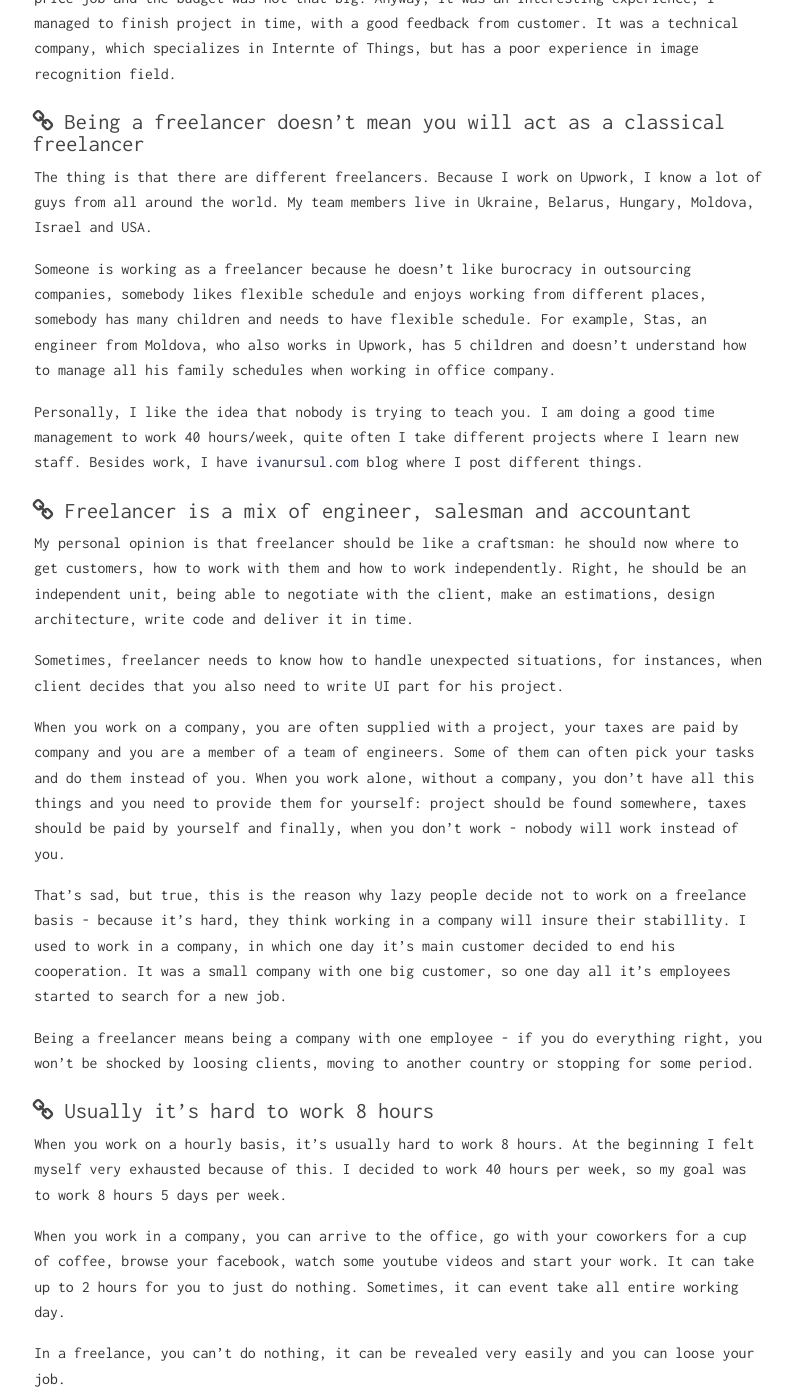
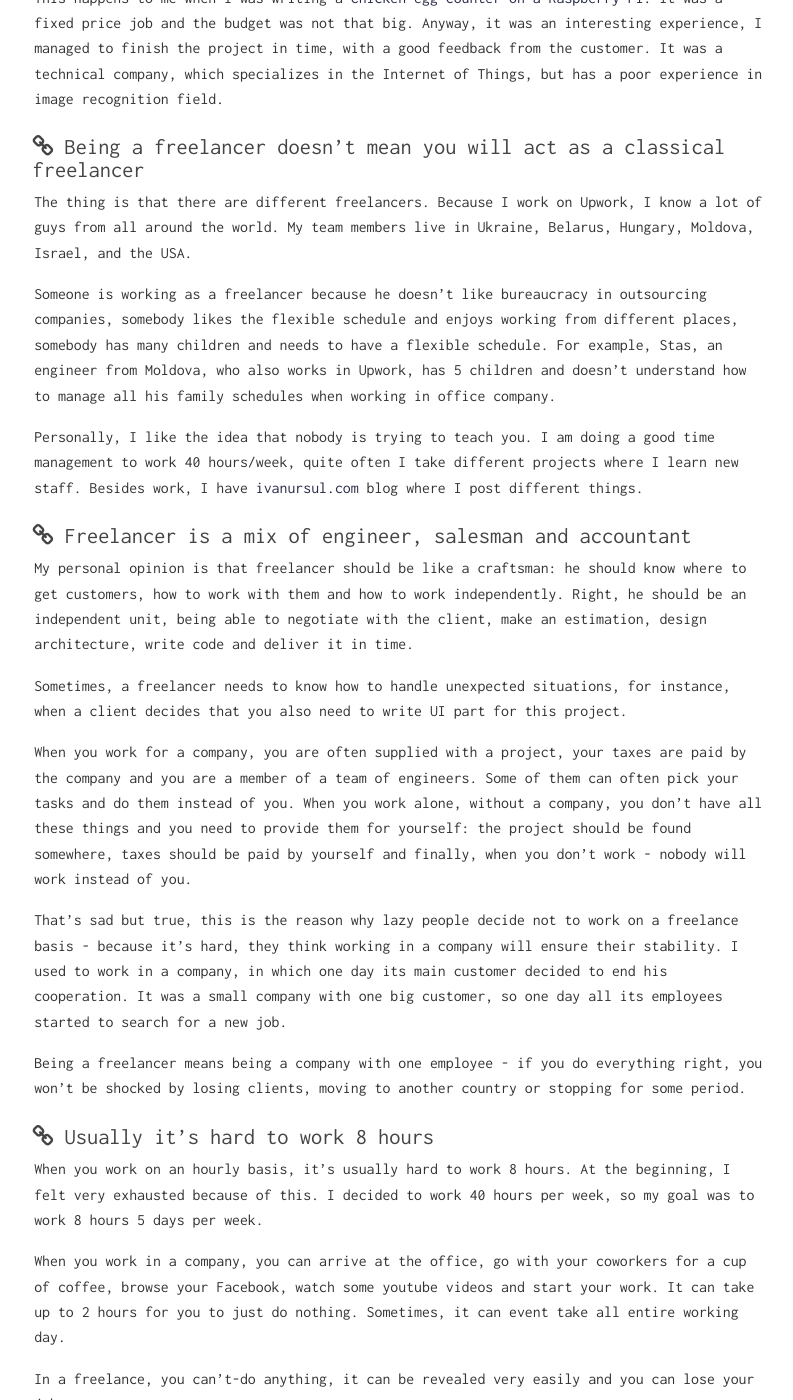
Before and after one commit to ivanursul/ivanursul, a Jekyll site: the page built from _posts/2017-10-02-top-things-to-know-as-freelancer.markdown, in a window 1280 px wide and 1400 px high, scrolled down 1120 px. Shown: the whole window, without its empty margins (241-1034 px from the left). Built offline with Jekyll 4.4.1, drawn with Linux system fonts in a browser that asks for light colours; comment, search, counter and statistics services are not loaded; some of the changed text lies outside the part shown.

Commit message:
Added rest of the files

```diff
--- a/_posts/2017-10-02-top-things-to-know-as-freelancer.markdown
+++ b/_posts/2017-10-02-top-things-to-know-as-freelancer.markdown
@@ -5,13 +5,13 @@
 permalink: how-to-be-a-freelancer
 ---
 
-Hi, my name is Ivan Ursul and I am a freelance engineer since 2015. It's been a while since I started my career as an independent freelancer, I started it as an engineer in Upwork, in one of their teams, where I was involved first in reporting backend service, then in time-tracker pipeline, which is served as a backend for Upwork Tracker Application(UTA) client.
+Hi, my name is Ivan Ursul and I am a freelance engineer since 2015. It's been a while since I started my career as an independent freelancer, I started it as an engineer in Upwork, in one of their teams, where I was involved first in reporting backend service, then in the time-tracker pipeline, which is served as a backend for Upwork Tracker Application(UTA) client.
 
 Today I continue my work with Upwork, but I am also actively working with other customers, who are very different. I've successfully completed 22 projects since the very beginning.
 
-That's why I decided to write an article about different aspects of everyday life of freelance engineer. You may agree or disagree, anyway, I encourage you to leave your thoughts under this article.
+That's why I decided to write an article about different aspects of everyday life of a freelance engineer. You may agree or disagree, anyway, I encourage you to leave your thoughts under this article.
 
-This article will be grounded on Upwork platform, I havent's used other platforms, but I am sure the approach is the same.
+This article will be grounded on Upwork platform, I haven't used other platforms, but I am sure the approach is the same.
 
 ### <a href="#understand_customer" name="understand_customer"><i class="fa fa-link anchor" aria-hidden="true"></i></a> You will have to get to know your customer
 
@@ -19,49 +19,49 @@
 
 ### <a href="#different_rates" name="different_rates"><i class="fa fa-link anchor" aria-hidden="true"></i></a> Your rates will differ on a different projects
 
-Quite often you will decide to work on lower rates. There may be different reasons, starting from a willing to add it in your portfolio and ending with a curiosity. Not everything in this life can be measured by money, customers know that and quite often use it to aqcuire talanted freelancers.
+Quite often you will decide to work on lower rates. There may be different reasons, starting with a willingness to add it to your portfolio and ending with a curiosity. Not everything in this life can be measured by money, customers know that and quite often use it to acquire talented freelancers.
 
-This happen to me when I was writing a [Chicken egg counter on a Raspberry PI](https://ivanursul.com/counting-eggs-in-opencv). It was a fixed price job and the budget was not that big. Anyway, it was an interesting experience, I managed to finish project in time, with a good feedback from customer. It was a technical company, which specializes in Internte of Things, but has a poor experience in image recognition field.
+This happens to me when I was writing a [Chicken egg counter on a Raspberry PI](https://ivanursul.com/counting-eggs-in-opencv). It was a fixed price job and the budget was not that big. Anyway, it was an interesting experience, I managed to finish the project in time, with a good feedback from the customer. It was a technical company, which specializes in the Internet of Things, but has a poor experience in image recognition field.
 
 
 ### <a href="#freelancer" name="freelancer"><i class="fa fa-link anchor" aria-hidden="true"></i></a> Being a freelancer doesn't mean you will act as a classical freelancer
 
-The thing is that there are different freelancers. Because I work on Upwork, I know a lot of guys from all around the world. My team members live in Ukraine, Belarus, Hungary, Moldova, Israel and USA.
+The thing is that there are different freelancers. Because I work on Upwork, I know a lot of guys from all around the world. My team members live in Ukraine, Belarus, Hungary, Moldova, Israel, and the USA.
 
-Someone is working as a freelancer because he doesn't like burocracy in outsourcing companies, somebody likes flexible schedule and enjoys working from different places, somebody has many children and needs to have flexible schedule. For example, Stas, an engineer from Moldova, who also works in Upwork, has 5 children and doesn't understand how to manage all his family schedules when working in office company.
+Someone is working as a freelancer because he doesn't like bureaucracy in outsourcing companies, somebody likes the flexible schedule and enjoys working from different places, somebody has many children and needs to have a flexible schedule. For example, Stas, an engineer from Moldova, who also works in Upwork, has 5 children and doesn't understand how to manage all his family schedules when working in office company.
 
 Personally, I like the idea that nobody is trying to teach you. I am doing a good time management to work 40 hours/week, quite often I take different projects where I learn new staff. Besides work, I have [ivanursul.com](https://ivanursul.com) blog where I post different things.
 
 ### <a href="#mix" name="mix"><i class="fa fa-link anchor" aria-hidden="true"></i></a> Freelancer is a mix of engineer, salesman and accountant
 
-My personal opinion is that freelancer should be like a craftsman: he should now where to get customers, how to work with them and how to work independently. Right, he should be an independent unit, being able to negotiate with the client, make an estimations, design architecture, write code and deliver it in time.
+My personal opinion is that freelancer should be like a craftsman: he should know where to get customers, how to work with them and how to work independently. Right, he should be an independent unit, being able to negotiate with the client, make an estimation, design architecture, write code and deliver it in time.
 
-Sometimes, freelancer needs to know how to handle unexpected situations, for instances, when client decides that you also need to write UI part for his project.
+Sometimes, a freelancer needs to know how to handle unexpected situations, for instance, when a client decides that you also need to write UI part for this project.
 
-When you work on a company, you are often supplied with a project, your taxes are paid by company and you are a member of a team of engineers. Some of them can often pick your tasks and do them instead of you.
-When you work alone, without a company, you don't have all this things and you need to provide them for yourself: project should be found somewhere, taxes should be paid by yourself and finally, when you don't work - nobody will work instead of you.
+When you work for a company, you are often supplied with a project, your taxes are paid by the company and you are a member of a team of engineers. Some of them can often pick your tasks and do them instead of you.
+When you work alone, without a company, you don't have all these things and you need to provide them for yourself: the project should be found somewhere, taxes should be paid by yourself and finally, when you don't work - nobody will work instead of you.
 
-That's sad, but true, this is the reason why lazy people decide not to work on a freelance basis - because it's hard, they think working in a company will insure their stabillity. I used to work in a company, in which one day it's main customer decided to end his cooperation. It was a small company with one big customer, so one day all it's employees started to search for a new job.
+That's sad but true, this is the reason why lazy people decide not to work on a freelance basis - because it's hard, they think working in a company will ensure their stability. I used to work in a company, in which one day its main customer decided to end his cooperation. It was a small company with one big customer, so one day all its employees started to search for a new job.
 
-Being a freelancer means being a company with one employee - if you do everything right, you won't be shocked by loosing clients, moving to another country or stopping for some period.
+Being a freelancer means being a company with one employee - if you do everything right, you won't be shocked by losing clients, moving to another country or stopping for some period.
 
 ### <a href="#8hours" name="8hours"><i class="fa fa-link anchor" aria-hidden="true"></i></a> Usually it's hard to work 8 hours
 
-When you work on a hourly basis, it's usually hard to work 8 hours. At the beginning I felt myself very exhausted because of this. I decided to work 40 hours per week, so my goal was to work 8 hours 5 days per week.
+When you work on an hourly basis, it's usually hard to work 8 hours. At the beginning, I felt very exhausted because of this. I decided to work 40 hours per week, so my goal was to work 8 hours 5 days per week.
 
-When you work in a company, you can arrive to the office, go with your coworkers for a cup of coffee, browse your facebook, watch some youtube videos and start your work. It can take up to 2 hours for you to just do nothing. Sometimes, it can event take all entire working day.
+When you work in a company, you can arrive at the office, go with your coworkers for a cup of coffee, browse your Facebook, watch some youtube videos and start your work. It can take up to 2 hours for you to just do nothing. Sometimes, it can event take all entire working day.
 
-In a freelance, you can't do nothing, it can be revealed very easily and you can loose your job.
+In a freelance, you can't-do anything, it can be revealed very easily and you can lose your job.
 
-There's also another way. You can find a company, which wants to hire someone from the network to work under their name. In this case, you are not a freelancer, but rather a employee, who works from home.
+There's also another way. You can find a company, which wants to hire someone from the network to work under their name. In this case, you are not a freelancer, but rather an employee, who works from home.
 
 ### <a href="#learn" name="learn"><i class="fa fa-link anchor" aria-hidden="true"></i></a> Learn how to calculate
 
-When I started to work on Upwork, I didn't knew this things. Now I am happy to write them so anyone who reads this article won't shoot themselves in a foot.
+When I started to work on Upwork, I didn't know this thing. Now I am happy to write them so anyone who reads this article won't shoot themselves in a foot.
 
 So, the science of calculating your rate is that you need to calculate how much would you like to earn. Then, you need to take into account, that you need a vacation. Freelance vacations are not funded by customers.
 
-We have 12 months in a year, and approximately, you will have 1 month of vacation, which menas you will work 91% of time in a year.
+We have 12 months in a year, and approximately, you will have 1 month of vacation, which means you will work 91% of the time in a year.
 
 Additionally, you will probably need some sick leaves or days, when you won't be available. Let's say, it's 14 days, which is ~4% of your total time in a year.
 
@@ -69,9 +69,9 @@
 
 ### <a href="#wfh" name="wfh"><i class="fa fa-link anchor" aria-hidden="true"></i></a> Working from home is not for every freelancer
 
-Last thing I'd like to say is that working from home is not for everyone. Personally I managed to work from home for 2 months and then I decided to find some office. Hopefully, I met my groupmates from the university, since then, we are sharing office. It's a great place in the downtown with a good parking zone.
+The last thing I'd like to say is that working from home is not for everyone. Personally, I managed to work from home for 2 months and then I decided to find some office. Hopefully, I met my groupmates from the university, since then, we are sharing an office. It's a great place in the downtown with a good parking zone.
 
-I don't understand people, who say that working from home is pleasure and is a great convenience. Unless you don't have a separate room for work, I don't see how to work from home.
+I don't understand people, who say that working from home is a pleasure and is a great convenience. Unless you don't have a separate room for work, I don't see how to work from home.
 
 ### <a href="#conclusions" name="conclusions"><i class="fa fa-link anchor" aria-hidden="true"></i></a> Conclusions
 
```
